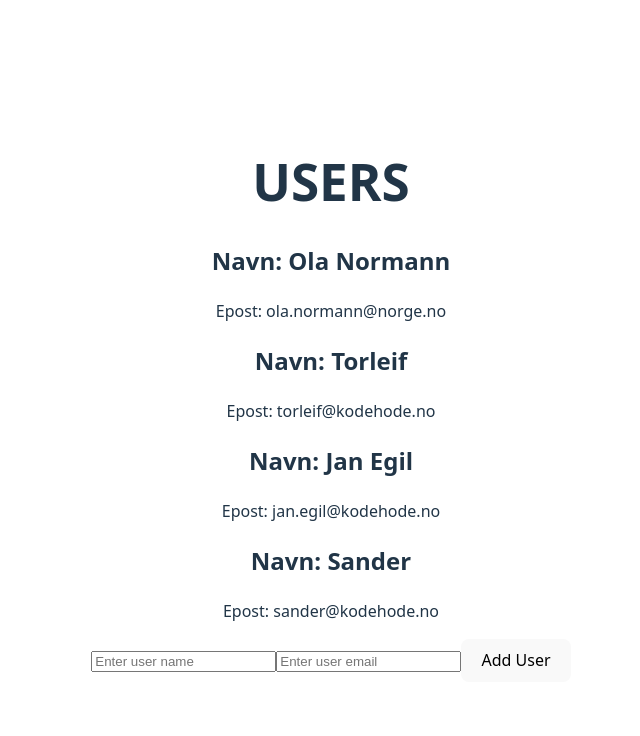
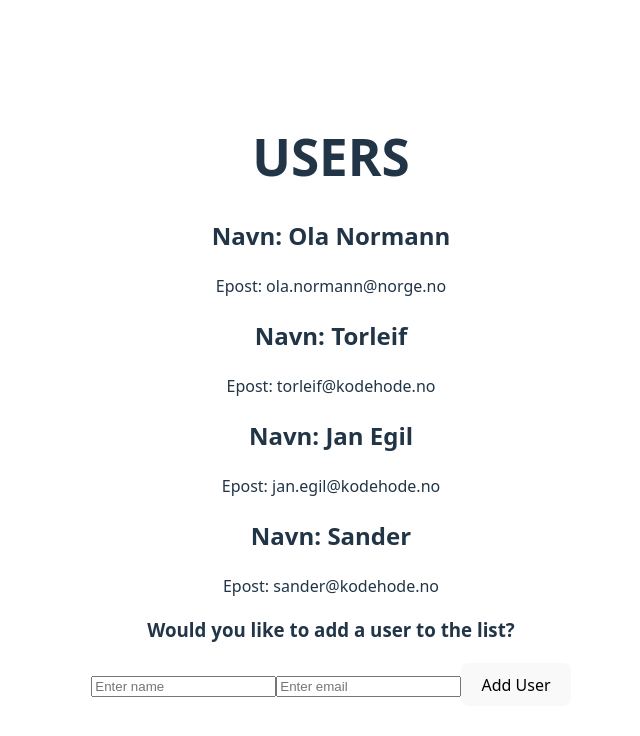
Before and after one commit to Silje32/Users, a React (Vite) app: page / in a window 1280 px wide. Shown: the top 736 px of the page, without its empty margins (309-949 px from the left). Built offline with nearby package versions, Linux system fonts and the light colour scheme.

Commit message:
Added a div with a h3 tag and changed my placeholder text on my input field

```diff
--- a/src/components/Users.jsx
+++ b/src/components/Users.jsx
@@ -19,9 +19,13 @@ export default function Users() {
           <p>Epost: {user.email}</p>
         </div>
       ))}
+      <div>
+        <h3>Would you like to add a user to the list?</h3>
+      </div>
+
       <div className="input-container">
-        <input type="text" placeholder="Enter user name" />
-        <input type="email" placeholder="Enter user email" />
+        <input type="text" placeholder="Enter name" />
+        <input type="email" placeholder="Enter email" />
         <button>Add User</button>
       </div>
     </div>
```
